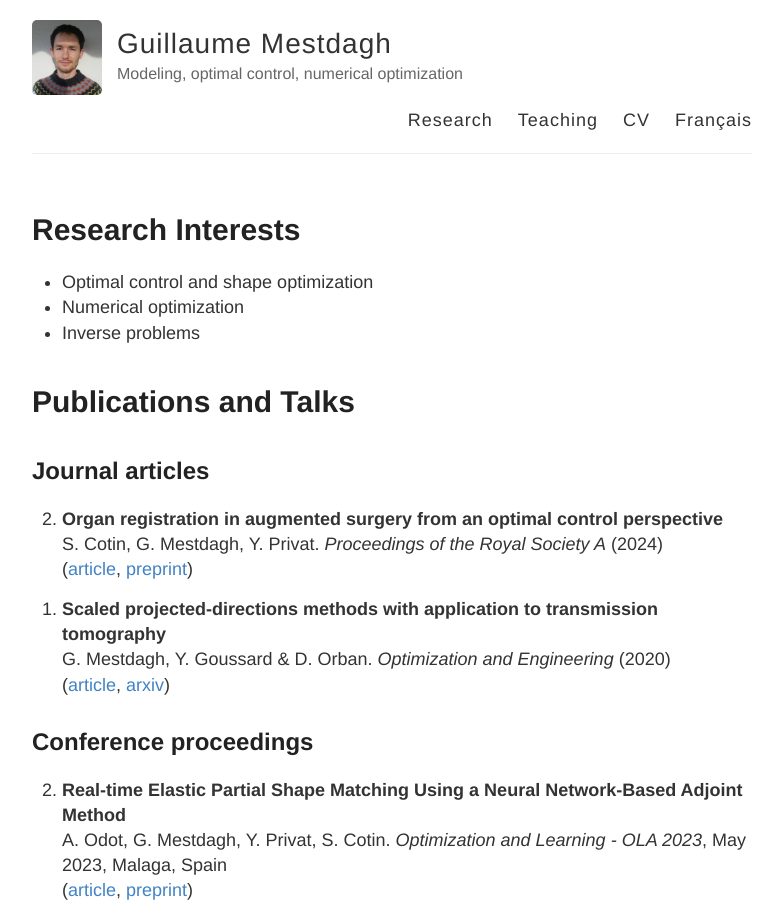
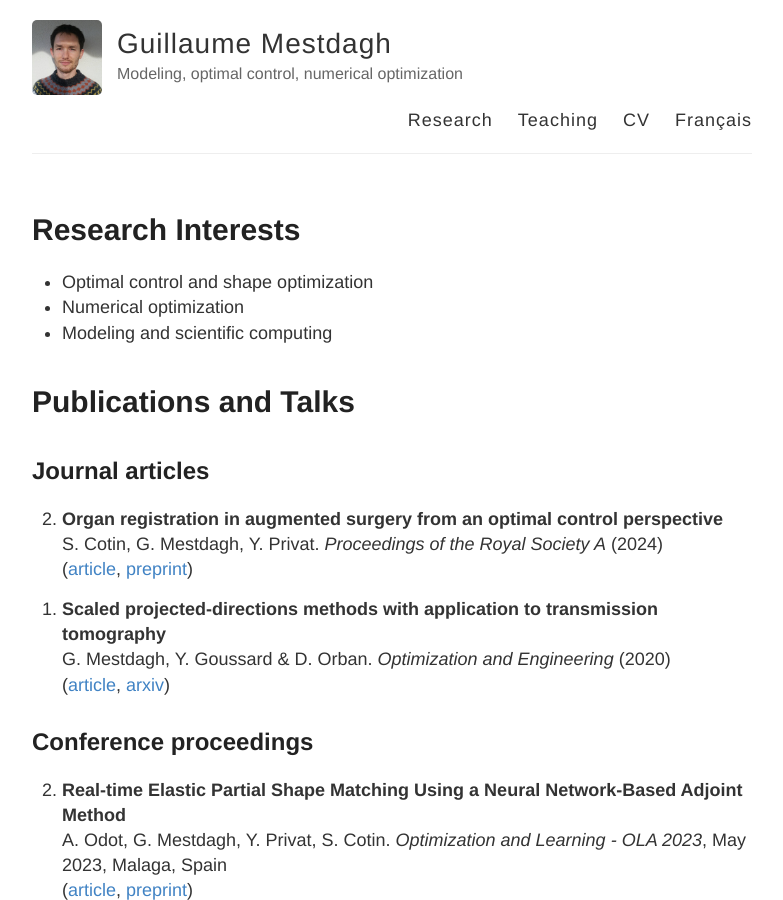
Before and after one commit to gmestdagh/gmestdagh.github.io, a Jekyll site: the page built from research.md, in a window 1280 px wide and 900 px high. Shown: the whole window, without its empty margins (248-1031 px from the left). Built offline with Jekyll 4.4.1, drawn with Linux system fonts in a browser that asks for light colours; our own code applies the rules of GitHub Pages for plain Markdown files.

Commit message:
Adjusted scientific interests

```diff
--- a/research.md
+++ b/research.md
@@ -7,7 +7,7 @@ permalink: /research/
 
   - Optimal control and shape optimization
   - Numerical optimization
-  - Inverse problems
+  - Modeling and scientific computing
 
 # Publications and Talks
 
```
Also changed, not shown: recherche.md (+1 -1 lines).
